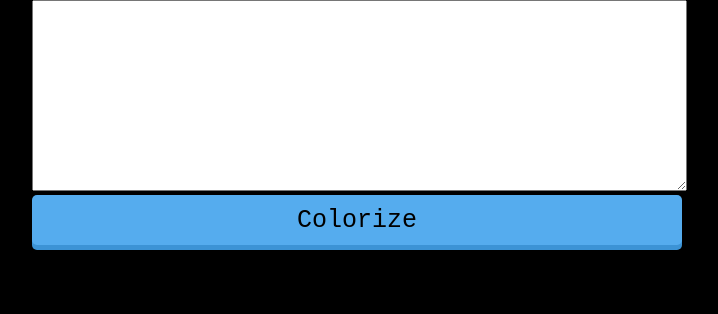
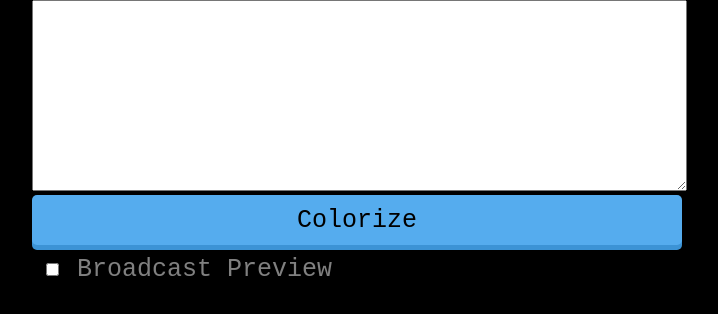
Before and after one commit to Sagelyyy/lotj_colorize, a plain HTML site: page index.html in a window 1280 px wide. Shown: the whole page, without its empty margins (352-1070 px from the left). Drawn offline with Linux system fonts and the light colour scheme.

Commit message:
More polish and cleanup. Added a checkbox to see the preamble.

```diff
--- a/index.html
+++ b/index.html
@@ -11,6 +11,10 @@
        <!--- <textarea id='output' spellcheck="false" name="colorOutput" rows="5" cols="33" disabled></textarea> --->
         </form>
         <button type='button' id='submit'>Colorize</button>
+        <div class="radiobutton">
+        <input type="checkbox" id="preamble">
+        <label for="preamble">Broadcast Preview</label>
+        </div>
 
         <p id=pOut></p>
 
--- a/script.js
+++ b/script.js
@@ -283,16 +283,15 @@ const myInput = document.getElementById("input");
 const myButton = document.getElementById("submit");
 const colorTextOutput = document.getElementById("pOut");
 const testColor = document.getElementById("test");
+const myRadio = document.getElementById('preamble')
 myInput.addEventListener("keyup", inEcho);
 myButton.addEventListener("click", inReplace);
+myRadio.addEventListener("click", inReplace);
+
+//setInterval(inReplace, 20) --kind of buggy, needs work
 
 const preamble =
   "&YB&Oro&zad&Wc&wa&zst&Oin&Yg N&Oe&zt&ww&zo&Or&Yk [&wCorellia&R(&zPrivate Signal&R)&Y]&z:&w";
-
-// Object.entries(colors).forEach(([k,v]) => {
-//     console.log("The key: ", k)
-//     console.log("The value: ", v)
-// })
 
 function colorTest(){
   let testStr = "This is a color: "
@@ -304,6 +303,7 @@ function colorTest(){
 }
 
 function inReplace() {
+
   Object.entries(colors).forEach(([k, v]) => {
     let colorRegex = `${[k]}`;
     let regex = new RegExp(colorRegex, "g");
@@ -315,5 +315,9 @@ function inReplace() {
 }
 
 function inEcho(e) {
-  colorTextOutput.textContent = this.value;
+  if(myRadio.checked){
+  colorTextOutput.textContent = preamble + this.value;
+  }else{
+    colorTextOutput.textContent = this.value;
+  }
 }
--- a/styles.css
+++ b/styles.css
@@ -41,3 +41,11 @@ body { width:100%; height:100%; margin:0; padding:0; background-color: black; }
   button:hover{
     background-color: #6FC6FF;
   }
+
+  .radiobutton{
+    font-family: monospace;
+    font-size: 25px;
+    padding: 10px;
+    color:grey;
+    margin-left: 30%;
+  }
```
